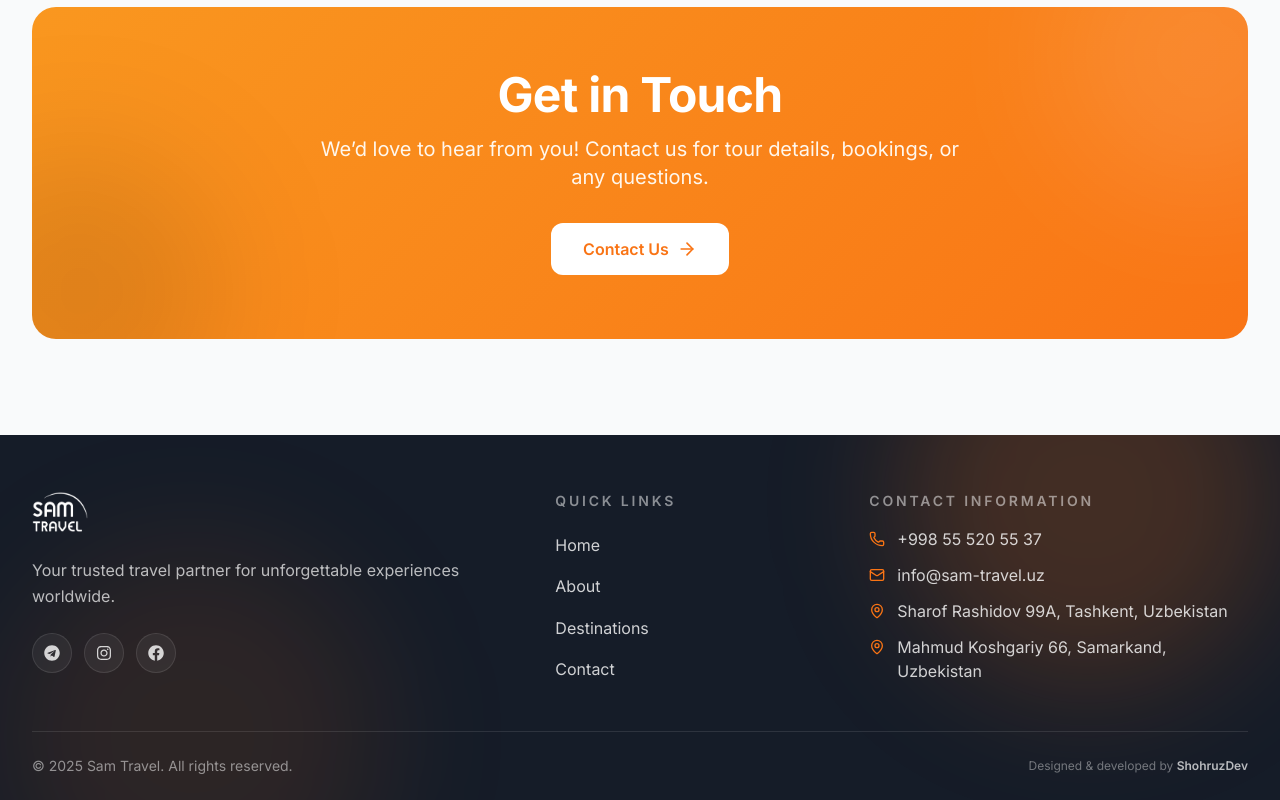
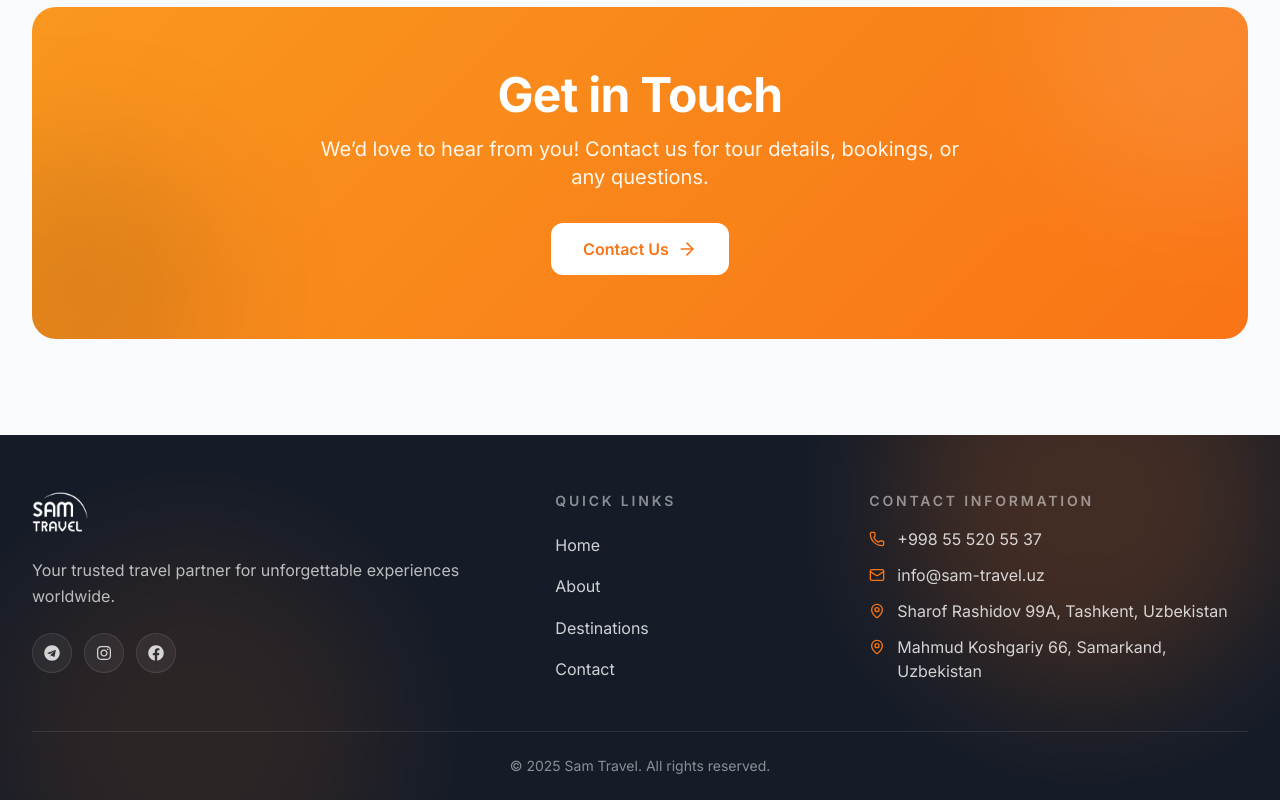
Before and after one commit to shohruzisroilov/sam-travel.uz, a Next.js app: page / in a window 1280 px wide. Shown: the part 3901-4701 px from the top of the page. Built offline with nearby package versions, Linux system fonts and the light colour scheme.

Commit message:
refactor: simplify footer layout by removing designer credit

```diff
--- a/src/components/layout/Footer.tsx
+++ b/src/components/layout/Footer.tsx
@@ -124,20 +124,9 @@ export default function Footer() {
 				</div>
 
 				{/* Bottom */}
-				<div className='border-t border-white/10 py-6 flex flex-col md:flex-row items-center justify-between gap-2'>
+				<div className='border-t border-white/10 py-6 text-center'>
 					<p className='text-white/50 text-sm'>
 						© {currentYear} Sam Travel. {t('allRightsReserved')}
-					</p>
-					<p className='text-white/40 text-xs'>
-						Designed & developed by{' '}
-						<a
-							href='https://t.me/Shohruz_Isroilov'
-							target='_blank'
-							rel='noopener noreferrer'
-							className='font-semibold text-white/70 hover:text-brand transition-colors'
-						>
-							ShohruzDev
-						</a>
 					</p>
 				</div>
 			</div>
```
